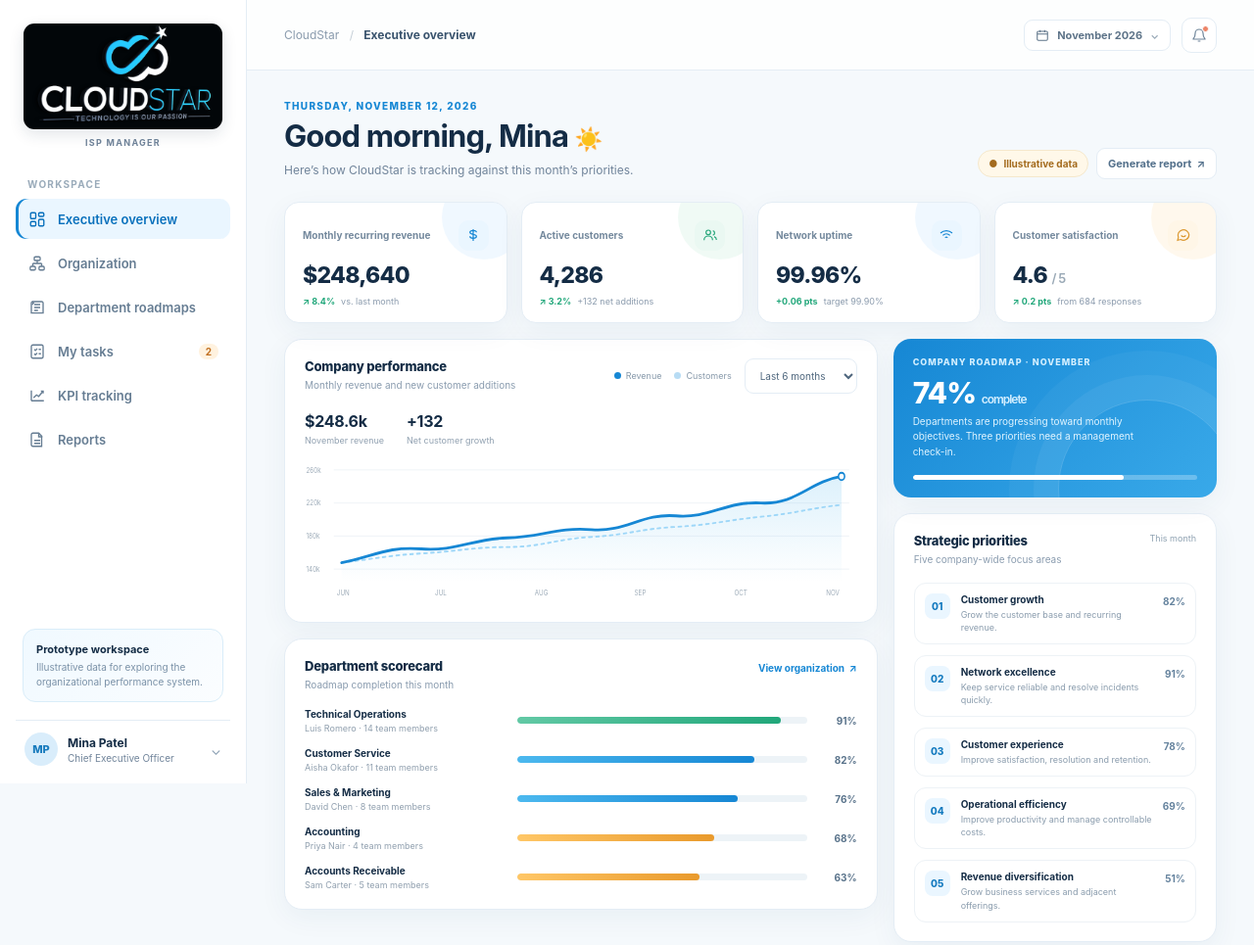
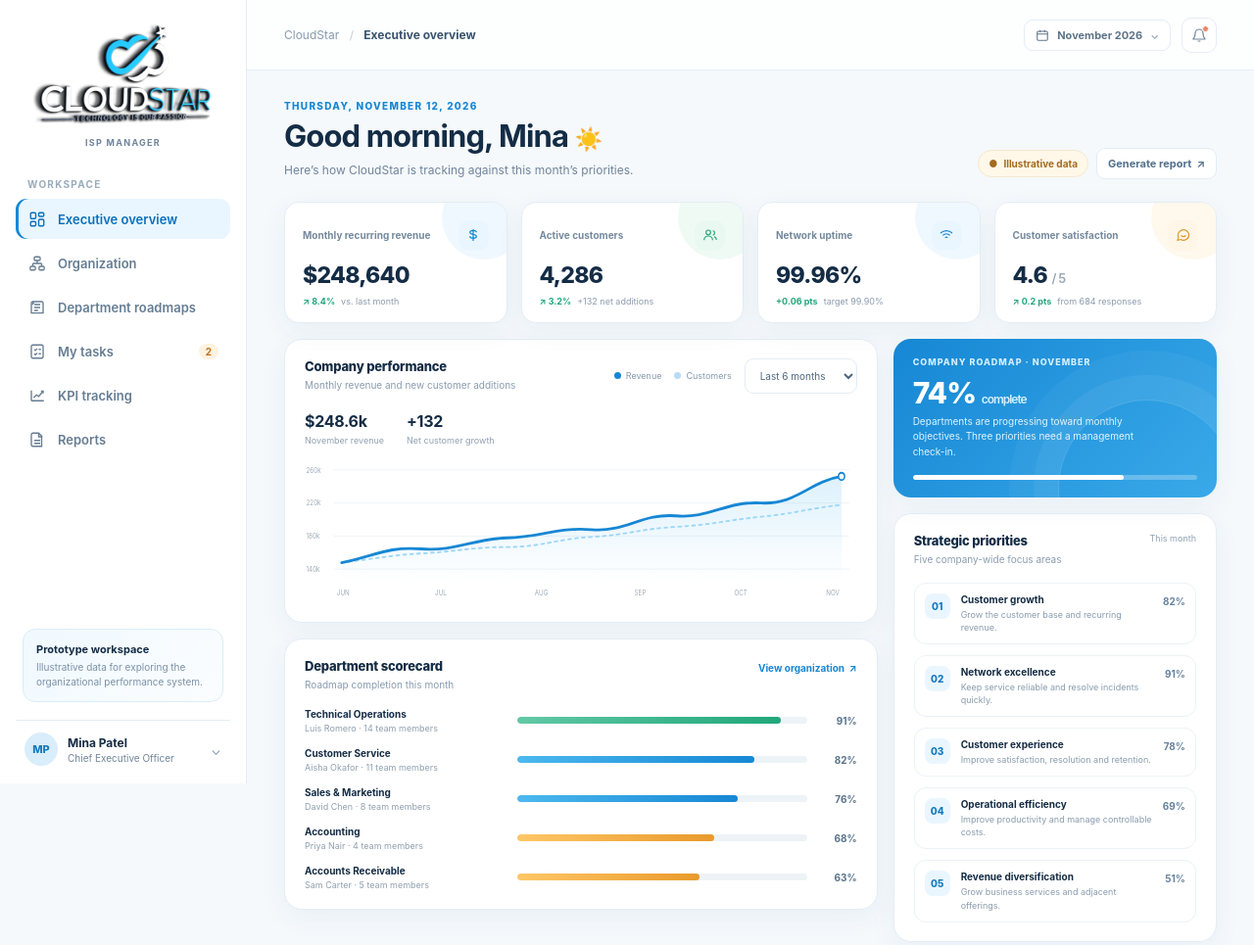
Before and after one commit to CloudStar12/ClouDStar, a plain HTML site: page index.html in a window 1280 px wide. Shown: the top 965 px of the page at 98% size. Drawn offline with Linux system fonts and the light colour scheme.

Commit message:
Show transparent logo on white backgrounds

```diff
--- a/index.html
+++ b/index.html
@@ -29,8 +29,8 @@
     .app-shell { min-height: 100vh; display: grid; grid-template-columns: 252px minmax(0, 1fr); }
     .sidebar { min-height: 100vh; position: sticky; top: 0; height: 100vh; display: flex; flex-direction: column; padding: 24px 16px 18px; background: #fff; border-right: 1px solid var(--line); z-index: 5; }
     .brand { display: flex; flex-direction: column; align-items: stretch; gap: 8px; padding: 0 8px 23px; }
-    .brand-logo-frame, .report-logo-frame { position: relative; overflow: hidden; background: #020609; border-radius: 11px; }
-    .brand-logo-frame { width: 100%; height: 108px; box-shadow: 0 5px 15px #142c4520; }
+    .brand-logo-frame, .report-logo-frame { position: relative; overflow: hidden; }
+    .brand-logo-frame { width: 100%; height: 108px; }
     .brand-logo-frame img, .report-logo-frame img { position: absolute; width: 180%; max-width: none; height: auto; left: 50%; top: 50%; display: block; transform: translate(-50%, -50%); }
     .brand-mark { width: 38px; height: 38px; display: grid; place-items: center; color: white; border-radius: 13px; background: linear-gradient(145deg, #66c9fb, #1687d4); box-shadow: 0 6px 13px #1687d43b; }
     .brand-name { font-size: 17px; font-weight: 760; letter-spacing: -.5px; }
```
